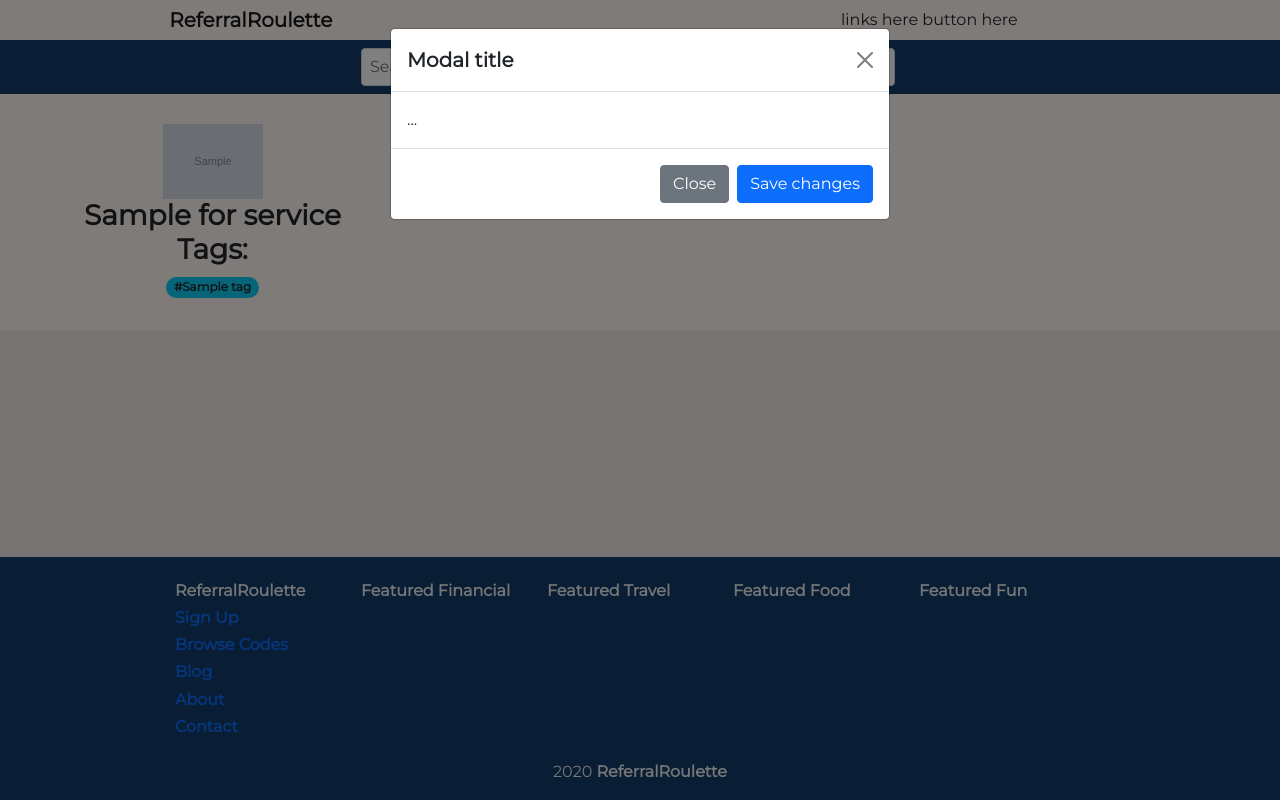
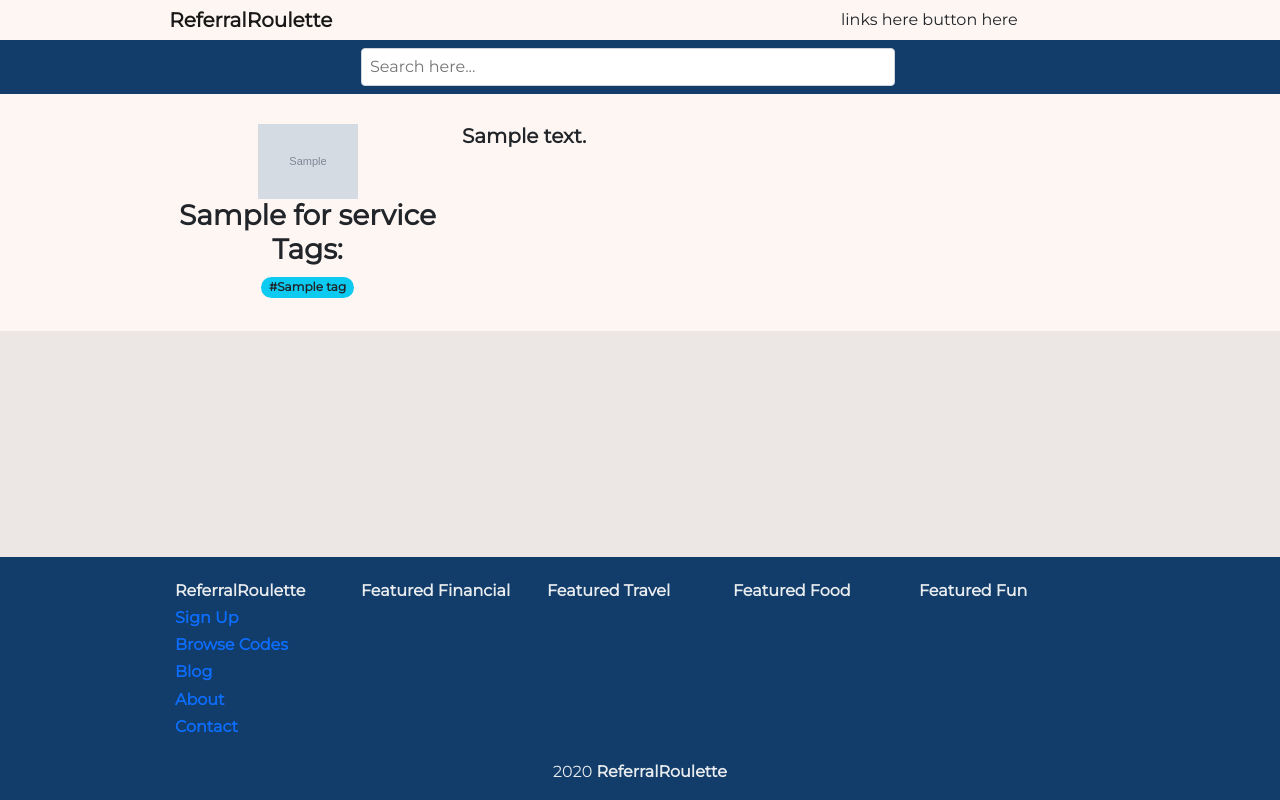
Before and after one commit to vasilzhigilei/ReferralRoulette, a Django app: template referralroulette/templates/for.html in a window 1280 px wide. Run offline with Django 3.2, Linux system fonts and the light colour scheme; the template is opened without the code that fills it: most values are stand-ins (such as "Sample title", 1, 10 or a date in 2020); grey boxes marked "Sample" are stand-in pictures; some libraries are stand-ins or nearby versions.

Commit message:
for layout

```diff
--- a/referralroulette/templates/for.html
+++ b/referralroulette/templates/for.html
@@ -4,24 +4,28 @@
 <div class="bg-lightsandywhite">
     <div class="container" style="text-align: center;">
       <div class="row for-section">
-          <div class="col-md-3">
+        <div class="col-md-1"></div>
+        <div class="col-md-3">
             <img class="for-image" src="{{ for_service.image.url }}">
             <br>
             <h3>{{ for_service.name }} Tags:</h3>
             {% for tag in for_service.tags.all %}
                 <a href="/category/{{ tag.slug }}" class="for-badge badge rounded-pill bg-info text-dark">#{{ tag }}</a>
             {% endfor %}
-          </div>
-          <div class="col-md-6">
-            <p>{{ for_service.description }}</p>
-          </div>
-          <div class="col-md-3">
+        </div>
+        <div class="col-md-4" style="text-align: left;">
+            <h5>{{ for_service.description }}</h5>
+            <br>
+        </div>
+        <div class="col-md-3">
 
-          </div>
+        </div>
+        <div class="col-md-1"></div>
       </div>
     </div>
   </div>
   <br>
+  <!--
   <div class="modal fade" id="modal" tabindex="-1" aria-labelledby="modal" aria-hidden="true">
     <div class="modal-dialog">
       <div class="modal-content">
@@ -40,4 +44,5 @@
     </div>
   </div>
   <script src="{% static '/for.js' %}"></script>
+-->
 {% endblock %}
```
